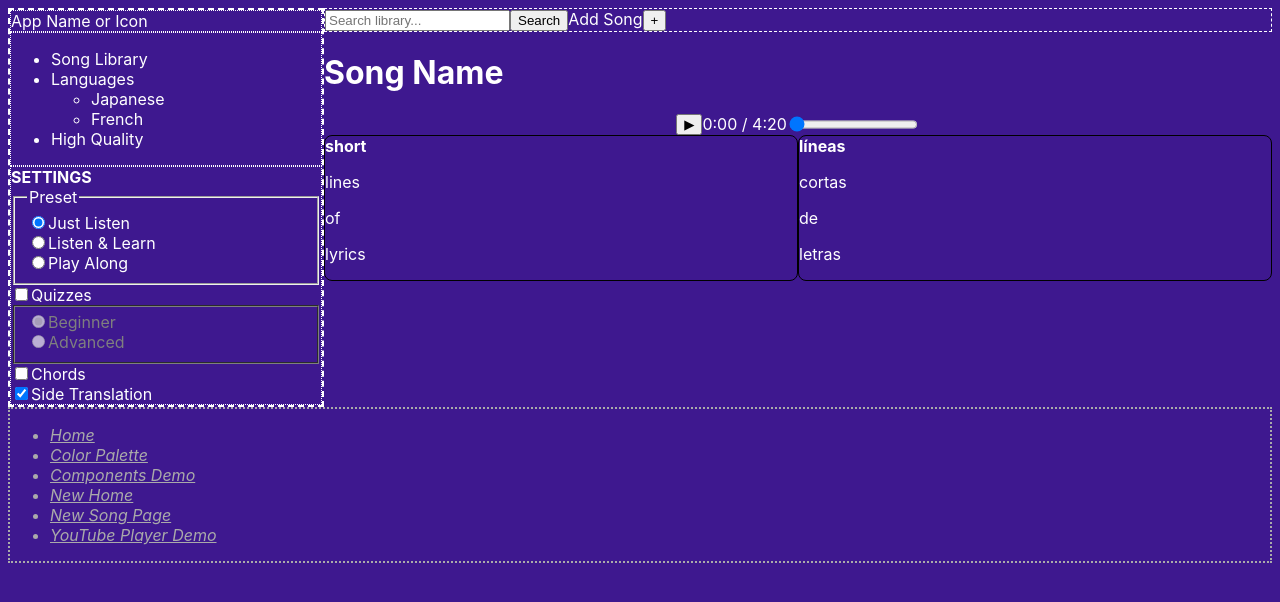
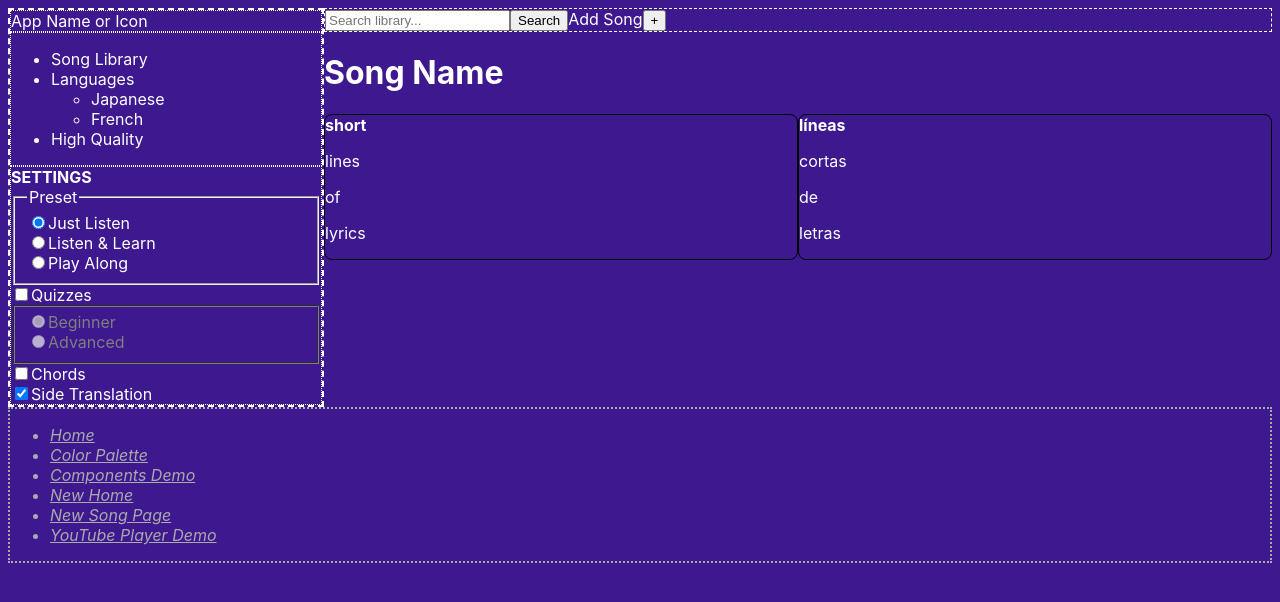
Before and after one commit to joeysteele2001/language-of-music, a React (Create React App) app in the folder app/: page /new-songpage in a window 1280 px wide. Shown: the top 602 px of the page. Built offline with nearby package versions, Linux system fonts and the light colour scheme.

Commit message:
Remove unnecessary playback controls from new SongPage

```diff
--- a/app/src/components/new/SongPage.tsx
+++ b/app/src/components/new/SongPage.tsx
@@ -5,11 +5,11 @@ import TopBar from './TopBar';
 
 import YouTubePlayer from '../YouTubePlayer';
 import Lyrics from '../Lyrics';
-import PlaybackControls from './playback/PlaybackControls';
 
 import { SettingsValues, presetDefaults } from './Settings';
 
 import './SongPage.css';
+import { Milliseconds } from '../../util/duration';
 
 export interface Props {
     settings?: SettingsValues;
@@ -17,6 +17,8 @@ export interface Props {
 
 export const SongPage = (props: Props) => {
     const settings = props.settings || presetDefaults[0].preset;
+
+    const [time, setTime] = React.useState<Milliseconds>(0);
 
     return (
         <div className="NewHome">
@@ -31,9 +33,8 @@ export const SongPage = (props: Props) => {
                         id="music-video"
                         title="Gurenge"
                         videoId="_IkopJwRDKU"
+                        onTimeUpdate={setTime}
                     />
-
-                    <PlaybackControls />
 
                     <div className="lyrics">
                         { /* TODO: wrap long lines of lyrics so they don't go off the screen */}
```
